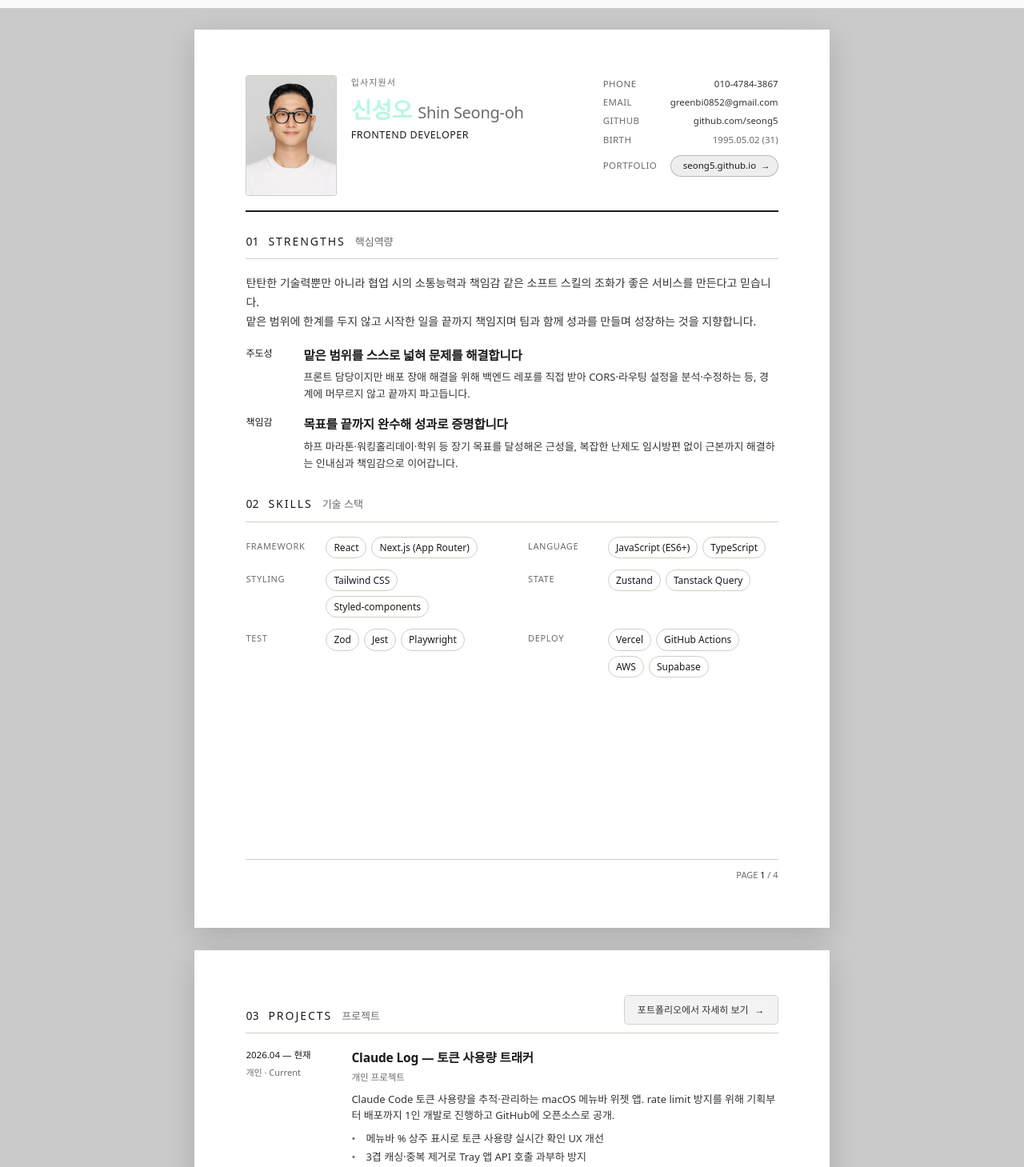
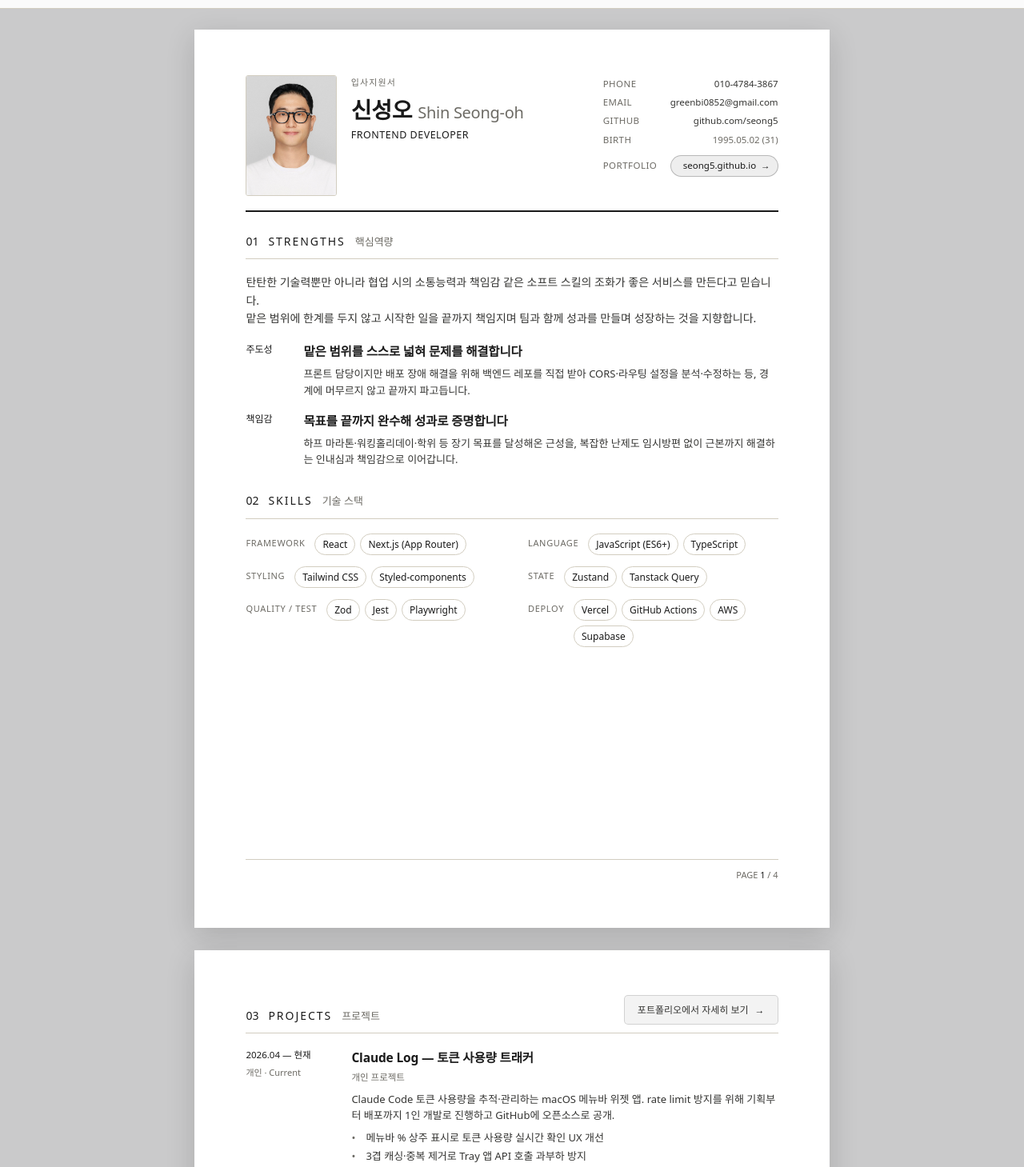
Before and after one commit to seong5/seong5.github.io, a Next.js app: page /resume in a window 1280 px wide. Shown: the part 51-1510 px from the top of the page at 80% size. Built offline with nearby package versions, Linux system fonts and the light colour scheme.

Commit message:
💄 style: 이력서 타이포·레이아웃 다듬기
- 이름 텍스트에 누락됐던 text-ink 명시(사이트 전역 민트 상속 방지)
- Skills 라벨 TEST → QUALITY / TEST, 칸 폭을 auto로 전환(줄바꿈 방지)
- 행간을 1.5(리스트·메타)/1.6(본문) 2단계로 정리

```diff
--- a/app/resume/page.tsx
+++ b/app/resume/page.tsx
@@ -33,7 +33,7 @@ const SKILLS = [
   { label: 'LANGUAGE', items: ['JavaScript (ES6+)', 'TypeScript'] },
   { label: 'STYLING', items: ['Tailwind CSS', 'Styled-components'] },
   { label: 'STATE', items: ['Zustand', 'Tanstack Query'] },
-  { label: 'TEST', items: ['Zod', 'Jest', 'Playwright'] },
+  { label: 'QUALITY / TEST', items: ['Zod', 'Jest', 'Playwright'] },
   { label: 'DEPLOY', items: ['Vercel', 'GitHub Actions', 'AWS', 'Supabase'] },
 ];
 
@@ -192,14 +192,16 @@ function Entry({
         <h3 className="text-[0.96875rem] font-semibold tracking-[-.01em] text-ink">{title}</h3>
         {org ? <div className="mt-[3px] text-[0.71875rem] text-mute">{org}</div> : null}
         {desc ? (
-          <p className="mt-[7px] text-[0.8125rem] font-normal leading-[1.6] text-charcoal">{desc}</p>
+          <p className="mt-[7px] text-[0.8125rem] font-normal leading-[1.6] text-charcoal">
+            {desc}
+          </p>
         ) : null}
         {points.length > 0 ? (
           <ul className="mt-2 flex flex-col gap-[3px]">
             {points.map((p) => (
               <li
                 key={p}
-                className="grid grid-cols-[10px_1fr] gap-x-2 text-[0.8125rem] font-normal leading-[1.55] text-charcoal"
+                className="grid grid-cols-[10px_1fr] gap-x-2 text-[0.8125rem] font-normal leading-[1.5] text-charcoal"
               >
                 <span className="text-mute">•</span>
                 <span>{p}</span>
@@ -259,7 +261,7 @@ export default function ResumePage() {
             </div>
             <div>
               <div className="text-[0.6875rem] tracking-[.1em] text-mute">입사지원서</div>
-              <h1 className="mt-[10px] text-[1.75rem] font-semibold leading-[1.15] tracking-[-.01em]">
+              <h1 className="mt-[10px] text-[1.75rem] font-semibold leading-[1.15] tracking-[-.01em] text-ink">
                 신성오 <span className="text-[1.25rem] font-normal text-mute">Shin Seong-oh</span>
               </h1>
               <div className="mt-[6px] text-[0.78125rem] tracking-[.04em] text-ink">
@@ -332,7 +334,7 @@ export default function ResumePage() {
 
         <div className="mt-[26px]">
           <SectionTitle no="01" en="Strengths" ko="핵심역량" />
-          <p className="mb-[18px] text-[0.875rem] font-normal leading-[1.7] text-charcoal">
+          <p className="mb-[18px] text-[0.875rem] font-normal leading-[1.6] text-charcoal">
             탄탄한 기술력뿐만 아니라 협업 시의 소통능력과 책임감 같은 소프트 스킬의 조화가 좋은
             서비스를 만든다고 믿습니다. <br /> 맡은 범위에 한계를 두지 않고 시작한 일을 끝까지
             책임지며 팀과 함께 성과를 만들며 성장하는 것을 지향합니다.
@@ -358,8 +360,8 @@ export default function ResumePage() {
           <SectionTitle no="02" en="Skills" ko="기술 스택" />
           <div className="grid grid-cols-2 gap-x-10 gap-y-[14px]">
             {SKILLS.map((s) => (
-              <div key={s.label} className="grid grid-cols-[88px_1fr] items-start gap-x-3">
-                <div className="pt-[3px] text-[0.6875rem] uppercase tracking-[.06em] text-mute">
+              <div key={s.label} className="grid grid-cols-[auto_1fr] items-start gap-x-3">
+                <div className="pt-[3px] text-[0.6875rem] uppercase tracking-[.06em] text-mute whitespace-nowrap">
                   {s.label}
                 </div>
                 <div className="flex flex-wrap gap-[6px]">
@@ -437,7 +439,7 @@ export default function ResumePage() {
                 <div>
                   <span className="text-[0.875rem] font-semibold text-ink">{e.title}</span>
                   {e.desc ? (
-                    <p className="mt-[3px] text-[0.8125rem] font-normal leading-[1.55] text-charcoal">
+                    <p className="mt-[3px] text-[0.8125rem] font-normal leading-[1.6] text-charcoal">
                       {e.desc}
                     </p>
                   ) : null}
```
